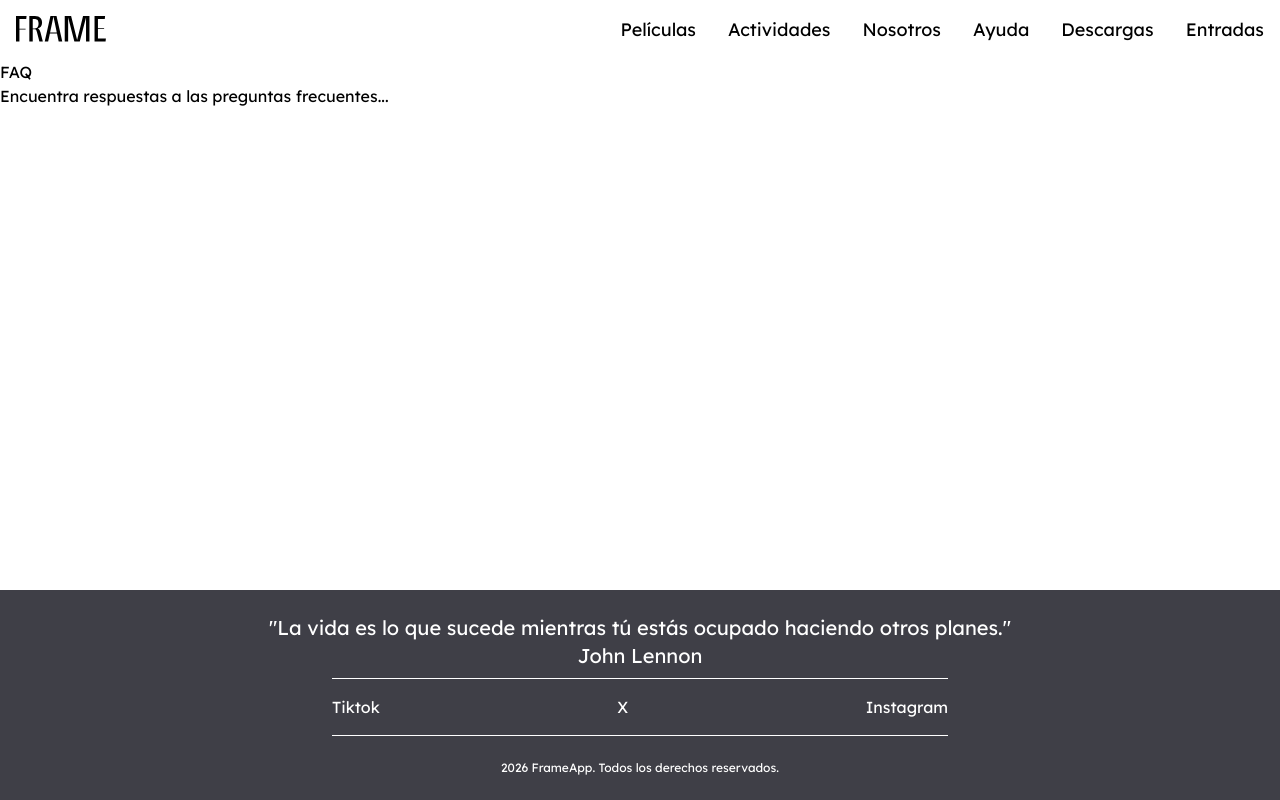
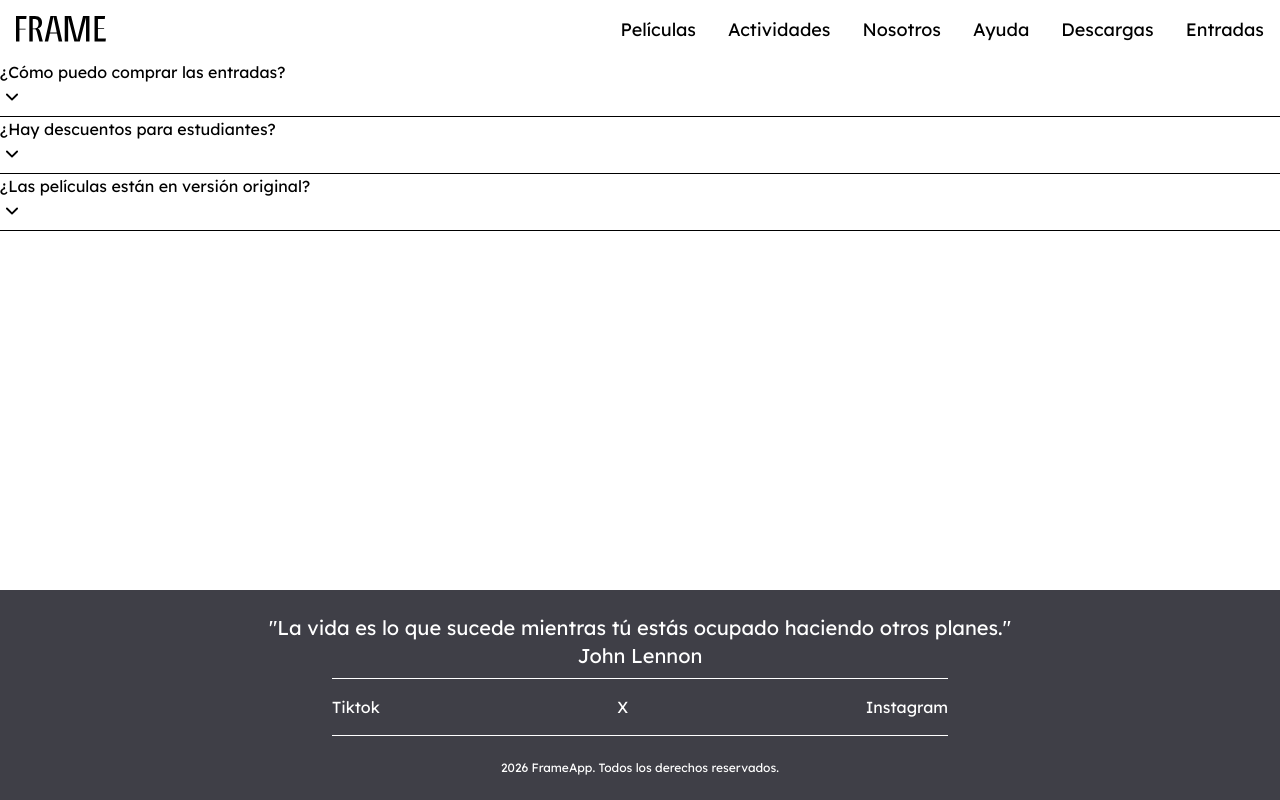
Before and after one commit to monixvision/app-frame, a React (Vite) app: page /preguntas in a window 1280 px wide. Built offline with nearby package versions, Linux system fonts and the light colour scheme.

Commit message:
hemos creado el elemento del acordeón, la base de datos del mismo, y usado el HeadlessUi y sus elementos para que funcione

```diff
--- /dev/null
+++ b/src/components/FaqAcordeon.jsx
@@ -0,0 +1,41 @@
+import { FAQS } from "../data/faqs";
+import { Disclosure, DisclosureButton, DisclosurePanel } from '@headlessui/react';
+/* MOVIDAS QUE YA TRAE LA LIBRERIA */
+import { ChevronDownIcon } from '@heroicons/react/20/solid';
+/* ESTE ES EL ICONO TIPICO*/
+
+const FaqAcordeon = () => (
+    /* {/* <Disclosure>
+      <DisclosureButton className="py-2">Is team pricing available?</DisclosureButton>
+      <DisclosurePanel className="text-gray-500">
+        Yes! You can purchase a license that you can share with your entire team.
+      </DisclosurePanel>
+    </Disclosure> */ /* ESTO ES DE MANERA MANUAL PERO PARA HACERLO AUTOMATICO USAMOS MAP() */
+
+    <>
+    {FAQS.map((faq) => (
+        <Disclosure key={faq.id} as="div" className="border-b pb-2">
+          {({ open }) => (
+            <>
+              <DisclosureButton>
+                <span>{faq.pregunta}</span>
+                <ChevronDownIcon className={`w-6 h-6 transition-transform duration-300 ${open ? 'rotate-180 ' : ''}`}
+                /* esto es para que el icono rote cuando el acordeon esté abierto */
+                />
+              </DisclosureButton>
+
+              <DisclosurePanel>
+                {faq.respuesta}
+              </DisclosurePanel>
+            </>
+          )}
+        </Disclosure>
+      ))}
+    </>
+  );
+
+
+  /* primero base de datos luego map( (atributo que es una palabra que solo usamos para esto)) y ya luego el acordeon pero para saber cuando esta abierto o cerrado usamos Open */
+
+
+export default FaqAcordeon;
--- /dev/null
+++ b/src/data/faqs.js
@@ -0,0 +1,17 @@
+export const FAQS = [
+    {
+       id: 1,
+    pregunta: "¿Cómo puedo comprar las entradas?",
+    respuesta: "Las entradas se pueden adquirir en la taquilla del cine 30 minutos antes de cada proyección o a través de nuestra plataforma online."
+  },
+  {
+    id: 2,
+    pregunta: "¿Hay descuentos para estudiantes?",
+    respuesta: "¡Sí! Presentando tu carnet de estudiante en vigor obtendrás un 20% de descuento en cualquier sesión del ciclo."
+  },
+  {
+    id: 3,
+    pregunta: "¿Las películas están en versión original?",
+    respuesta: "Todas las proyecciones son en Versión Original Subtitulada al Español (VOSE) para preservar la obra de los directores."
+  }
+];
--- a/src/pages/FAQ.jsx
+++ b/src/pages/FAQ.jsx
@@ -1,7 +1,8 @@
+import FaqAcordeon from "../components/FaqAcordeon";
+
 const Faq = () => (
     <section>
-      <h2>FAQ</h2>
-      <p>Encuentra respuestas a las preguntas frecuentes...</p>
+      <FaqAcordeon />
     </section>
  );
 
```
